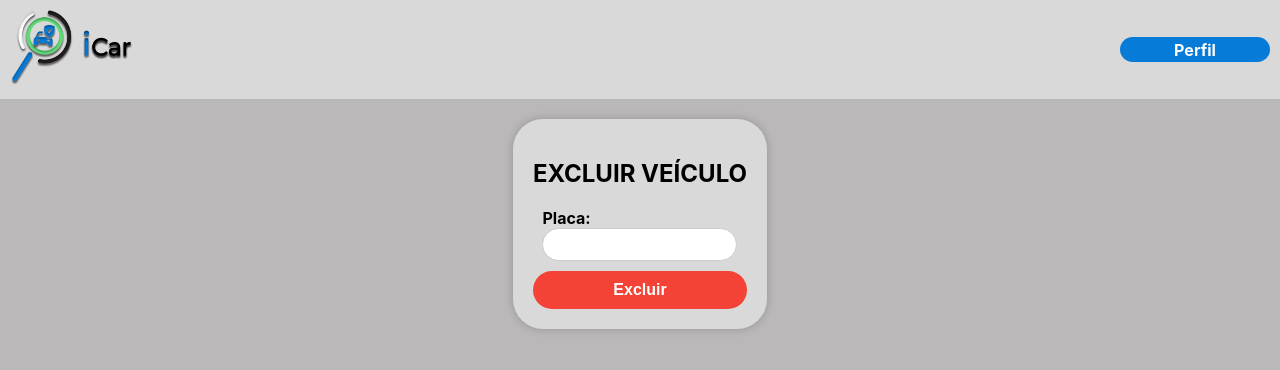
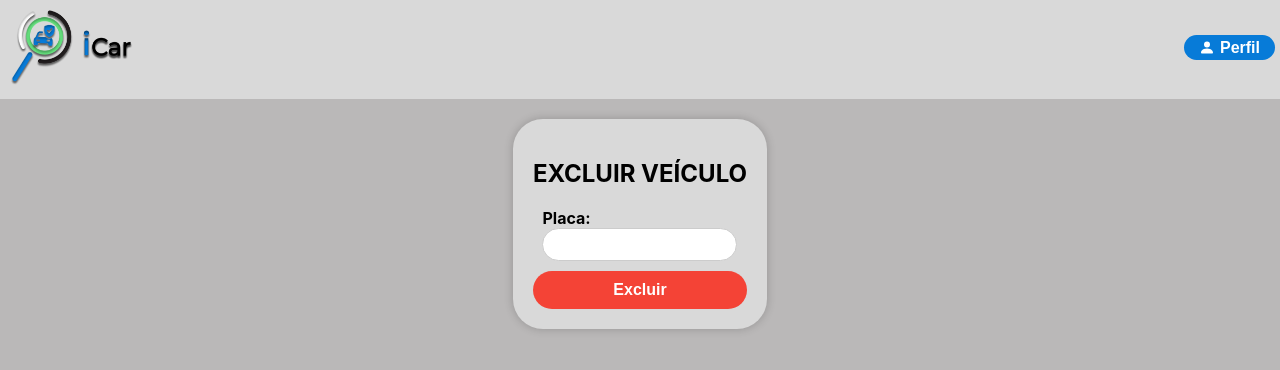
Before and after one commit to david-jc-br/ICar, a React (Create React App) app in the folder App/front-end/: page /excluirVeiculo in a window 1280 px wide. Shown: the top 370 px of the page. Built offline with nearby package versions, Linux system fonts and the light colour scheme.

Commit message:
update header

```diff
--- a/App/front-end/src/components/HeaderComponent.tsx
+++ b/App/front-end/src/components/HeaderComponent.tsx
@@ -1,13 +1,29 @@
-import { Outlet, Link, useLocation } from "react-router-dom";
+import { Outlet, useLocation, useNavigate } from "react-router-dom";
 
 // style
 import './css/Header.css'
 
 // Logo
 import icarLogo from '../img/icar-logo.png'
+import { } from "react-icons";
+import { BsFillPersonFill, BsKey, BsPersonPlus } from "react-icons/bs";
 
 const Header: React.FC = () => {
     const location = useLocation();
+
+    const navigate = useNavigate();
+
+    const handleCadastrarSeClick = () => {
+        navigate('/cadastrarPessoa');
+    };
+
+    const handlePerfilClick = () => {
+        navigate('/perfil');
+    };
+
+    const handleLoginClick = () => {
+        navigate('/login');
+    };
 
     const renderHeaderContent = () => {
 
@@ -17,16 +33,21 @@ const Header: React.FC = () => {
                     <nav>
                         <div className="header-container">
                             <div className="logo">
-
-                                <img src={icarLogo} alt="icar-Logo" />
+                                    <img src={icarLogo} alt="icar-Logo" />
                             </div>
-                            <div className="nav-links">
+                            <div className="nav-buttons">
                                 <ul>
-                                    <li className="verde">
-                                        <Link to="/login">Login</Link>
+                                    <li >
+                                        <button className="azul" onClick={handleCadastrarSeClick}>
+                                            <BsPersonPlus className="icon" />
+                                            <span className="label">Cadastrar-se</span>
+                                        </button>
                                     </li>
-                                    <li className="azul">
-                                        <Link to="/cadastroPessoa">Cadastrar-se</Link>
+                                    <li >
+                                        <button className="verde" onClick={handleLoginClick}>
+                                            <BsKey className="icon" />
+                                            <span className="label">Login</span>
+                                        </button>
                                     </li>
                                 </ul>
                             </div>
@@ -36,7 +57,7 @@ const Header: React.FC = () => {
                     <Outlet />
                 </>
             );
-        } else if (location.pathname === '/cadastrarVeiculo' || location.pathname === '/atualizarVeiculo' || location.pathname === '/excluirVeiculo' || location.pathname === '/visualizarVeiculos') {
+        } else if (location.pathname === '/cadastrarVeiculo' || location.pathname === '/atualizarVeiculo' || location.pathname === '/excluirVeiculo' || location.pathname === '/visualizarVeiculos' || location.pathname === '/gerenciarVeiculos') {
             return (
                 <>
                     <nav>
@@ -45,33 +66,13 @@ const Header: React.FC = () => {
 
                                 <img src={icarLogo} alt="icar-Logo" />
                             </div>
-                            <div className="nav-links">
+                            <div className="nav-buttons">
                                 <ul>
-                                    <li className="azul">
-                                        <Link to="/perfil">Perfil</Link>
-                                    </li>
-                                </ul>
-                            </div>
-                        </div>
-                    </nav>
-
-                    <Outlet />
-                </>
-            );
-        }
-        else if (location.pathname === '/gerenciarVeiculos' ) {
-            return (
-                <>
-                    <nav>
-                        <div className="header-container">
-                            <div className="logo">
-
-                                <img src={icarLogo} alt="icar-Logo" />
-                            </div>
-                            <div className="nav-links">
-                                <ul>
-                                    <li className="azul">
-                                        <Link to="/perfil">Perfil</Link>
+                                    <li >
+                                        <button className="azul" onClick={handlePerfilClick}>
+                                            <BsFillPersonFill className="icon" />
+                                            <span className="label">Perfil</span>
+                                        </button>
                                     </li>
                                 </ul>
                             </div>
--- a/App/front-end/src/components/css/Header.css
+++ b/App/front-end/src/components/css/Header.css
@@ -14,61 +14,77 @@ nav {
     height: 75px;
 }
 
-.nav-links ul {
+.nav-buttons ul {
     list-style: none;
     display: flex;
     margin: 0;
     padding: 0;
 }
 
-.nav-links ul li {
+.nav-buttons ul li{
+    padding: 5px;
+}
+
+.nav-buttons ul li button {
     height: 25px;
-    width: 150px;
+    color: #ffffff;
     margin-left: 10px;
     border-radius: 50px;
-    background-color: #077BD8;
-    display: flex;
+    display: inline-flex;
     justify-content: center;
-    /* Centraliza o conteúdo horizontalmente */
     align-items: center;
-    /* Centraliza o conteúdo verticalmente */
 }
 
-.nav-links ul li:first-child {
-    margin-left: 0;
+.nav-buttons ul li button .icon {
+    height: 25px;
+    margin-right: 5px;
 }
 
-.nav-links ul li a {
-    text-decoration: none;
-    color: #ffffff;
-    padding: 5px;
-    font-weight: bold;
+.nav-buttons ul li button .label {
+    display: flex;
+    align-items: center;
 }
 
-.nav-links ul li a:hover {
-    color: #c1c1c1;
-
+.nav-buttons ul li {
+    align-items: center;
 }
 
-.nav-links .vermelho:hover {
-    background-color: #b03939;
-    color: #c1c1c1;
-
-}
-.nav-links .verde {
-    background-color: #377644;
-}
-.nav-links .azul {
-    background-color: #085899;
+.nav-buttons ul li .verde {
+    background-color: #64DE7C;
 }
 
-.nav-links .vermelho {
+.nav-buttons ul li .azul {
+    background-color: #077BD8;
+}
+
+.nav-buttons ul li .vermelho {
     background-color: #ED4A4A;
 }
 
-.nav-links .verde {
-    background-color: #64DE7C;
+.nav-buttons ul li .amarelo {
+    background-color: #EDBF4A;
 }
-.nav-links .azul {
-    background-color: #077BD8;
+
+.nav-buttons ul li .roxo {
+    background-color: #9747FF;
 }
+
+.nav-buttons ul li .verde:hover {
+    background-color: #439353;
+}
+
+.nav-buttons ul li .azul:hover {
+    background-color: #0d5998;
+}
+
+.nav-buttons ul li .vermelho:hover {
+    background-color: #8e2f2f;
+}
+
+.nav-buttons ul li .amarelo:hover {
+    background-color: #a78736;
+}
+
+.nav-buttons ul li .roxo:hover {
+    background-color: #542c87;
+}
```
